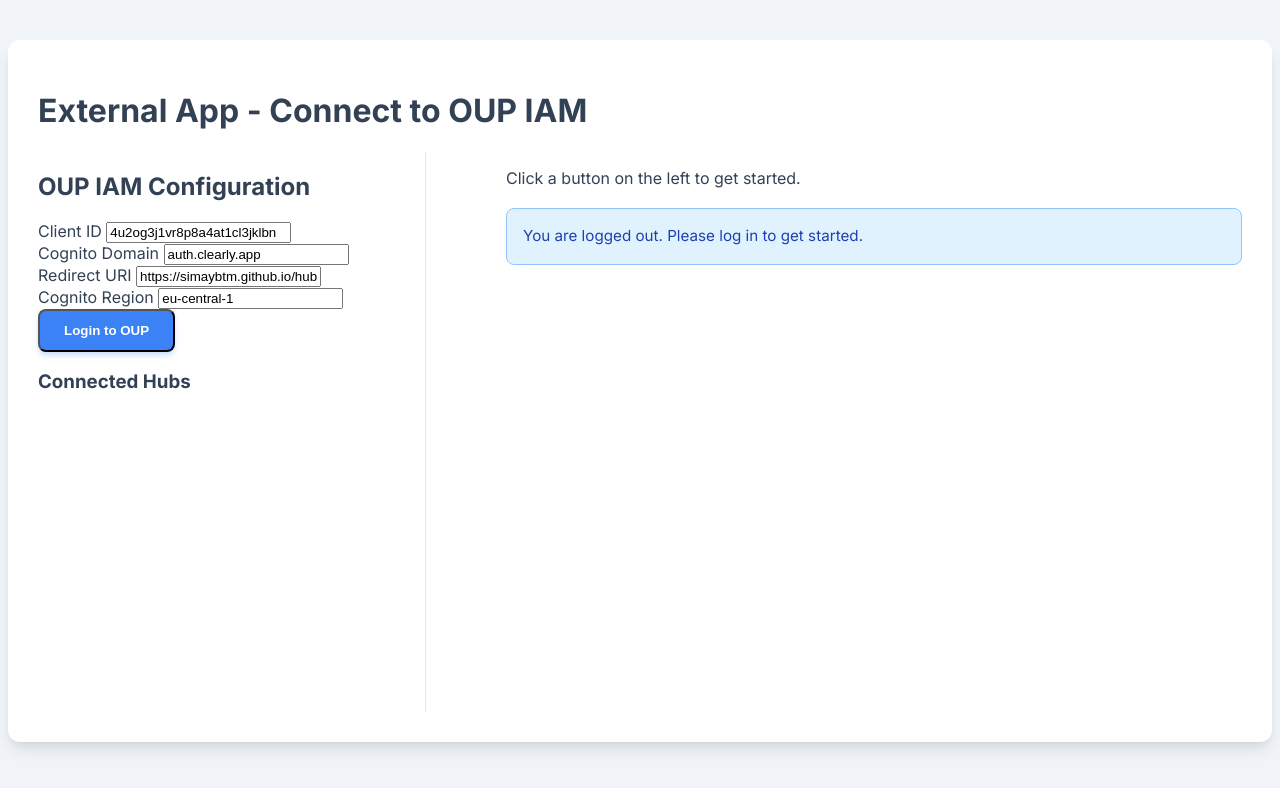
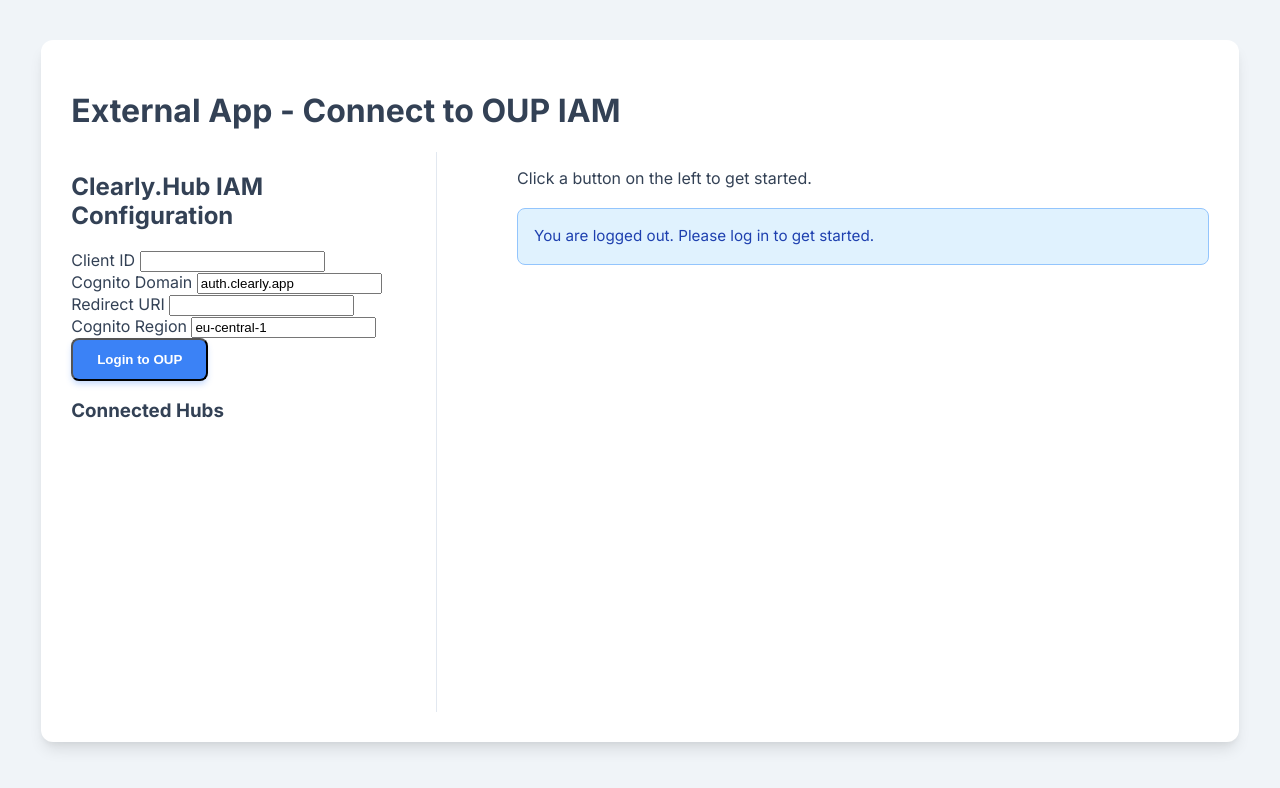
Before and after one commit to fi-support/GeoInsight-Pro, a plain HTML site: page index.html in a window 1280 px wide. Both pictures are taken after a click on the button "Launch External App". Drawn offline with nearby package versions, Linux system fonts and the light colour scheme.

Commit message:
new style

```diff
--- a/index.html
+++ b/index.html
@@ -12,7 +12,7 @@
         <div id="director-section" class="flex items-center justify-center min-h-[70vh]">
             <div class="card text-center">
                 <h1 class="text-3xl font-bold text-gray-800 mb-4">Welcome to the Clearly.Hub App Demo</h1>
-                <p class="text-lg text-gray-600">This page serves as a central hub for connected applications. Click the button below to launch our demo external app and see how it connects to the OUP's IAM.</p>
+                <p class="text-lg text-gray-600">Click the button below to launch our demo external app and see how it connects to the Clearly.Hub's IAM.</p>
                 <button id="launch-app-btn" class="btn btn-primary mt-6">Launch External App</button>
             </div>
         </div>
@@ -23,7 +23,7 @@
             <div class="split-screen">
                 <div class="left-panel">
                     <div class="bg-gray-50 p-6 rounded-lg mb-8 border border-gray-200">
-                        <h2 class="text-xl font-semibold mb-4 text-gray-700">OUP IAM Configuration</h2>
+                        <h2 class="text-xl font-semibold mb-4 text-gray-700">Clearly.Hub IAM Configuration</h2>
                         <div class="grid grid-cols-1 gap-4">
                             <div>
                                 <label for="clientIdInput" class="block text-sm font-medium text-gray-700">Client ID</label>
--- a/script.js
+++ b/script.js
@@ -33,9 +33,9 @@ const GRAPHQL_ENDPOINT = "https://hub.clearly.app/graphql";
 let OAUTH_TOKEN_ENDPOINT;
 
 // Default values for convenience
-const DEFAULT_CLIENT_ID = "4u2og3j1vr8p8a4at1cl3jklbn";
+const DEFAULT_CLIENT_ID = "";
 const DEFAULT_COGNITO_DOMAIN = "auth.clearly.app";
-const DEFAULT_REDIRECT_URI = "https://simaybtm.github.io/hub_externalapps/";
+const DEFAULT_REDIRECT_URI = "";
 const DEFAULT_COGNITO_REGION = "eu-central-1";
 
 // Update config variables when input fields change
--- a/style.css
+++ b/style.css
@@ -8,31 +8,47 @@ body {
     background-color: #f0f4f8;
     color: #334155;
 }
-/* Main container for the app */
+
+/* Main container for the app pages (NOT welcome page) */
 .container {
-    max-width: 1400px; /* Increased max-width for split screen */
+    max-width: 1400px;
     margin: 40px auto;
     padding: 30px;
     background-color: #ffffff;
+    width: 90%;
     border-radius: 12px;
-    box-shadow: 0 10px 15px -3px rgba(0, 0, 0, 0.1), 0 4px 6px -2px rgba(0, 0, 0, 0.05);
+    box-shadow: 0 10px 15px -3px rgba(0, 0, 0, 0.1),
+                0 4px 6px -2px rgba(0, 0, 0, 0.05);
 }
+
+/* Welcome page section – full centering */
+#director-section {
+    display: flex;
+    align-items: center;       /* Vertical center */
+    justify-content: center;   /* Horizontal center */
+    min-height: 70vh;
+    padding: 40px;
+}
+
 /* Two-column layout for the app section */
 .split-screen {
     display: grid;
-    grid-template-columns: 1fr 2fr; /* Left panel takes 1/3, right takes 2/3 */
+    grid-template-columns: 1fr 2fr; /* Left panel 1/3, right 2/3 */
     gap: 40px;
-    min-height: 70vh; /* Ensure some vertical space */
+    min-height: 70vh;
 }
+
 /* Left panel styling */
 .left-panel {
-    border-right: 1px solid #e2e8f0; /* Separator line */
+    border-right: 1px solid #e2e8f0;
     padding-right: 40px;
 }
+
 /* Right panel styling */
 .right-panel {
     padding-left: 40px;
 }
+
 /* Base button styling */
 .btn {
     padding: 12px 24px;
@@ -41,6 +57,7 @@ body {
     transition: all 0.2s ease-in-out;
     cursor: pointer;
 }
+
 /* Primary button styling (Login) */
 .btn-primary {
     background-color: #3b82f6;
@@ -51,6 +68,7 @@ body {
     background-color: #2563eb;
     transform: translateY(-2px);
 }
+
 /* Secondary button styling (Logout) */
 .btn-secondary {
     background-color: #ef4444;
@@ -61,6 +79,7 @@ body {
     background-color: #dc2626;
     transform: translateY(-2px);
 }
+
 /* API Call button */
 .btn-api {
     background-color: #10b981;
@@ -71,7 +90,8 @@ body {
     background-color: #059669;
     transform: translateY(-2px);
 }
-/* Custom message box for alerts/info (instead of alert()) */
+
+/* Custom message box for alerts/info */
 .message-box {
     padding: 16px;
     border-radius: 8px;
@@ -83,6 +103,7 @@ body {
     border: 1px solid #93c5fd;
     color: #1e40af;
 }
+
 /* Styling for displaying tokens */
 .token-display {
     background-color: #f8fafc;
@@ -106,6 +127,7 @@ body {
     font-family: 'SFMono-Regular', Consolas, 'Liberation Mono', Menlo, Courier, monospace;
     overflow-x: auto;
 }
+
 /* Styling for API response box */
 .api-response-box {
     padding: 16px;
@@ -116,13 +138,15 @@ body {
     white-space: pre-wrap;
     font-family: 'SFMono-Regular', Consolas, 'Liberation Mono', Menlo, Courier, monospace;
 }
+
 /* Card for director section */
 .card {
     max-width: 600px;
     padding: 40px;
     background-color: #ffffff;
     border-radius: 12px;
-    box-shadow: 0 10px 15px -3px rgba(0, 0, 0, 0.1), 0 4px 6px -2px rgba(0, 0, 0, 0.05);
+    box-shadow: 0 10px 15px -3px rgba(0, 0, 0, 0.1),
+                0 4px 6px -2px rgba(0, 0, 0, 0.05);
     text-align: center;
 }
 
```
